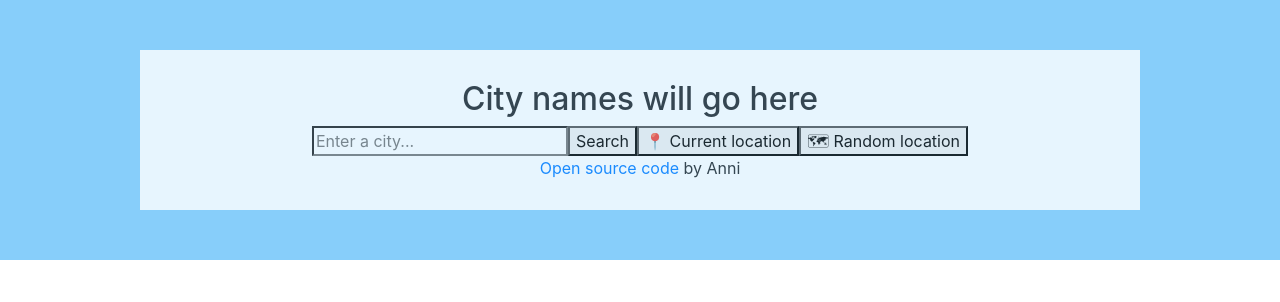
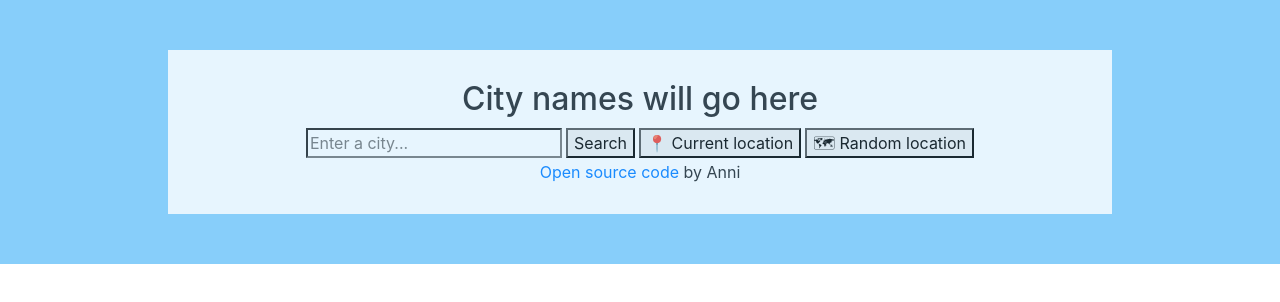
Before and after one commit to AnniK93/react-weather-app-final, a React (Create React App) app: page / in a window 1280 px wide. Shown: the top 302 px of the page. Built offline with nearby package versions, Linux system fonts and the light colour scheme.

Commit message:
Added some styling

```diff
--- a/src/App.css
+++ b/src/App.css
@@ -7,8 +7,8 @@
 .container {
   background: white;
   opacity: 0.8;
-  max-width: 1000px;
+  max-width: 80%;
   display: block;
   margin: 0 auto;
-  padding: 30px 15px;
+  padding: 30px 30px;
 }
--- a/src/Results.css
+++ b/src/Results.css
@@ -1,3 +1,15 @@
 .Results {
   text-align: left;
 }
+
+.Results h2 {
+  margin: 50px 0px 20px;
+}
+
+.Results h4 {
+  margin-bottom: 5px;
+}
+
+.Results .description:first-letter {
+  text-transform: capitalize;
+}
--- a/src/Results.js
+++ b/src/Results.js
@@ -18,12 +18,12 @@ export default function Results(props) {
         <div className="row">
           <div className="col-6">
             <Time />
-            <h3>{props.weather.description}</h3>
-            <h2 className="Weather-summary">
+            <h3 className="description">{props.weather.description}</h3>
+            <h3 className="Weather-summary">
               <img src={props.weather.icon} alt={props.weather.description} />
               <span>{Math.round(props.weather.temperature)}</span>
               <span className="unit">°C</span>
-            </h2>
+            </h3>
           </div>
           <div className="col-6">
             <h3>Humidity: {props.weather.humidity}%</h3>
--- /dev/null
+++ b/src/Search.css
@@ -0,0 +1,8 @@
+.Search form {
+  display: block;
+}
+
+.Search input,
+button {
+  margin: 2px;
+}
--- a/src/Search.js
+++ b/src/Search.js
@@ -1,6 +1,7 @@
 import React, { useState } from "react";
 import axios from "axios";
 import Results from "./Results";
+import "./Search.css";
 
 export default function Search() {
   let [location, setLocation] = useState();
```
